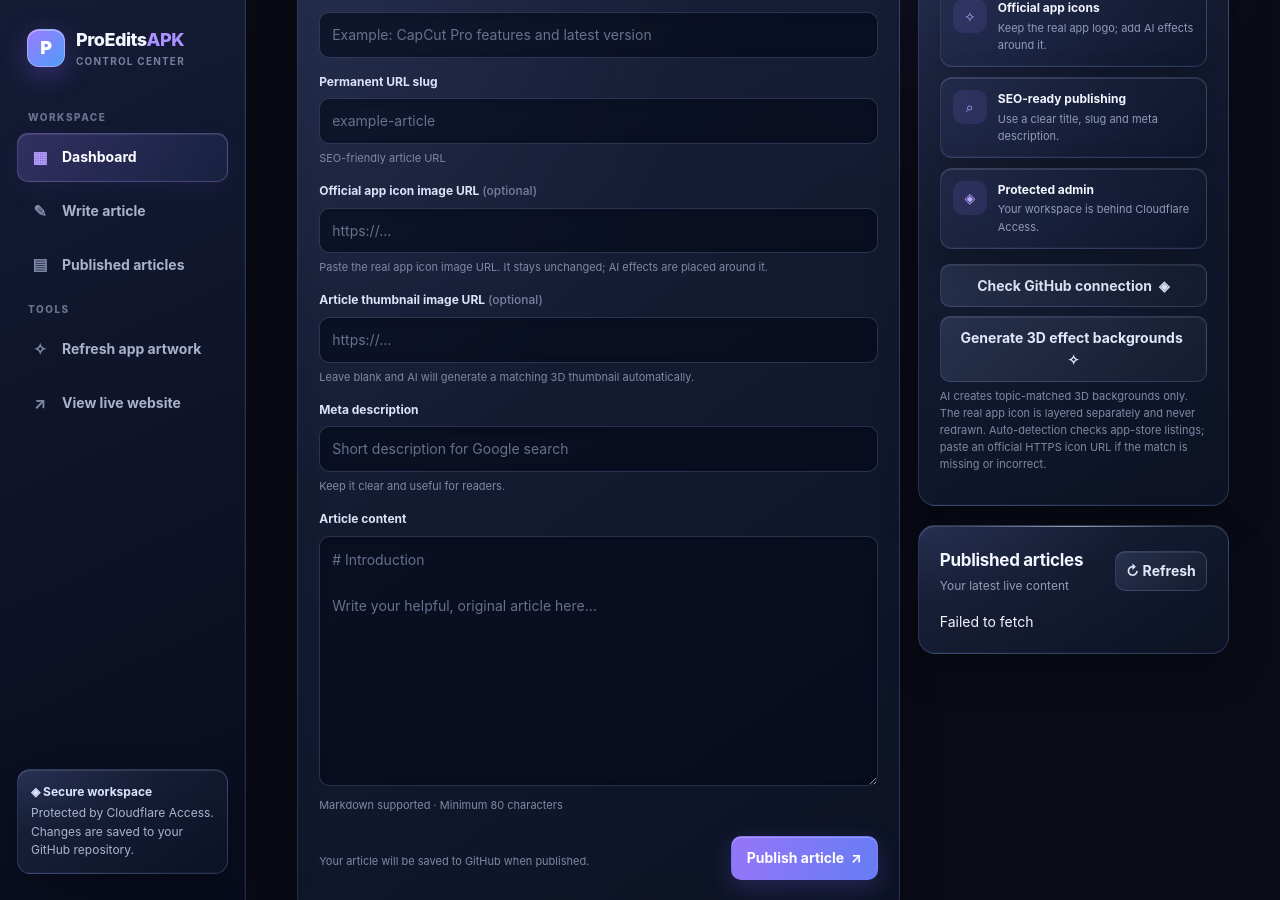
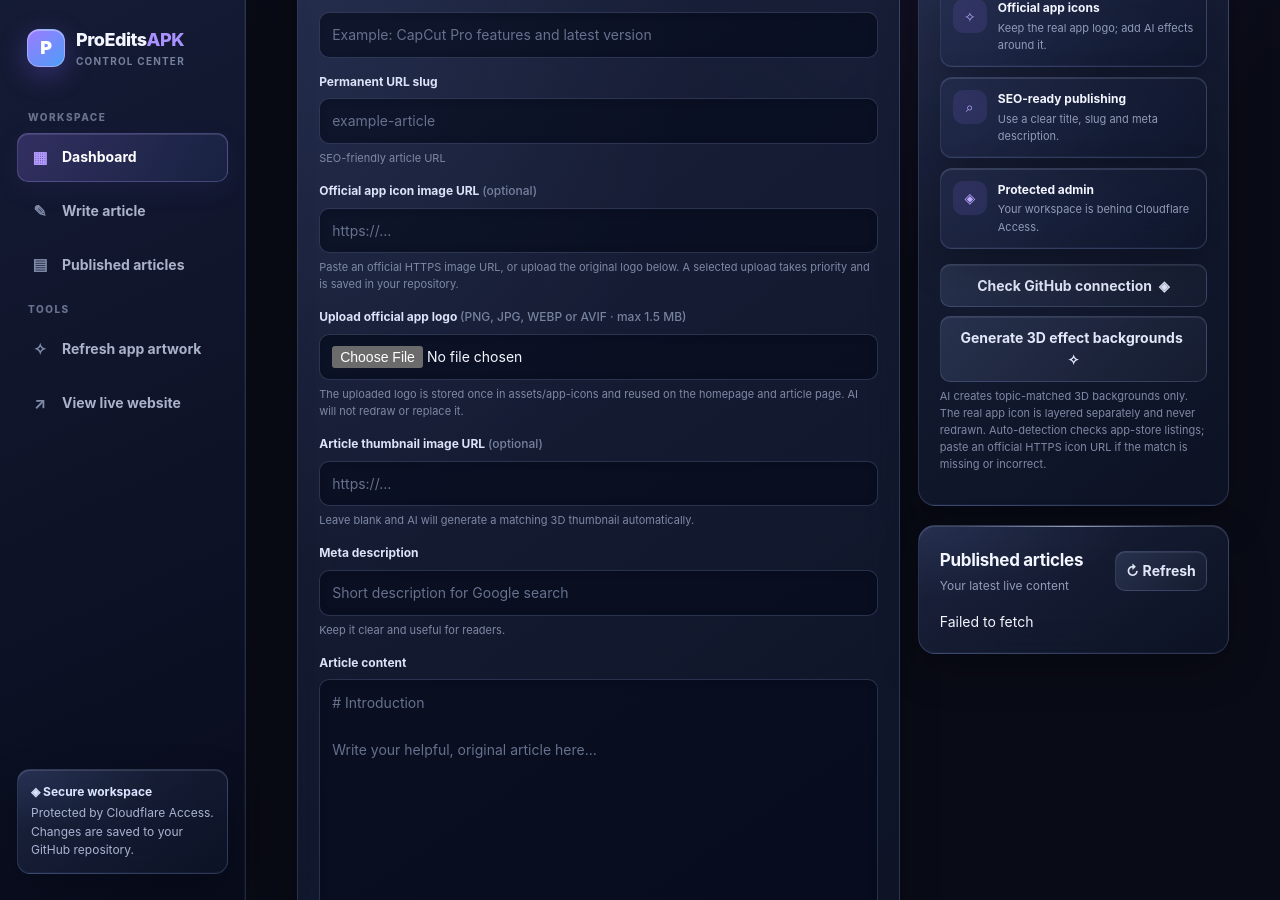
Before and after one commit to haseebaslam091-afk/proeditsapk, a Jekyll site: the page admin/index.html, which Jekyll copies as it is, in a window 1280 px wide and 900 px high, scrolled down 481 px. Built offline with Jekyll 4.4.1, drawn with Linux system fonts in a browser that asks for light colours.

Commit message:
Add admin upload field for permanent official app logos

```diff
--- a/admin/index.html
+++ b/admin/index.html
@@ -71,7 +71,8 @@
 <section class="panel" id="editor"><div class="panelhead"><div><h2>Create a new article</h2><p class="hint">Write and publish directly to ProEditsAPK.</p></div><span class="pill">MARKDOWN</span></div>
 <form id="form"><div class="field"><label for="title">Article title</label><input id="title" maxlength="160" required placeholder="Example: CapCut Pro features and latest version"></div>
 <div class="field"><label for="slug">Permanent URL slug</label><input id="slug" required placeholder="example-article"><div class="help">SEO-friendly article URL</div></div>
-<div class="field"><label for="officialIconUrl">Official app icon image URL <span style="color:#77829f;font-weight:500">(optional)</span></label><input id="officialIconUrl" type="url" placeholder="https://…"><div class="help">Paste the real app icon image URL. It stays unchanged; AI effects are placed around it.</div></div>
+<div class="field"><label for="officialIconUrl">Official app icon image URL <span style="color:#77829f;font-weight:500">(optional)</span></label><input id="officialIconUrl" type="url" placeholder="https://…"><div class="help">Paste an official HTTPS image URL, or upload the original logo below. A selected upload takes priority and is saved in your repository.</div></div>
+<div class="field"><label for="officialIconFile">Upload official app logo <span style="color:#77829f;font-weight:500">(PNG, JPG, WEBP or AVIF · max 1.5 MB)</span></label><input id="officialIconFile" type="file" accept="image/png,image/jpeg,image/webp,image/avif"><div class="help">The uploaded logo is stored once in assets/app-icons and reused on the homepage and article page. AI will not redraw or replace it.</div><div id="iconPreview" class="help" aria-live="polite"></div></div>
 <div class="field"><label for="thumbnailUrl">Article thumbnail image URL <span style="color:#77829f;font-weight:500">(optional)</span></label><input id="thumbnailUrl" type="url" placeholder="https://…"><div class="help">Leave blank and AI will generate a matching 3D thumbnail automatically.</div></div>
 <div class="field"><label for="description">Meta description</label><input id="description" maxlength="320" placeholder="Short description for Google search"><div class="help">Keep it clear and useful for readers.</div></div>
 <div class="field"><label for="content">Article content</label><textarea id="content" required placeholder="# Introduction&#10;&#10;Write your helpful, original article here..."></textarea><div class="help">Markdown supported · Minimum 80 characters</div></div>
@@ -85,9 +86,11 @@ function slugify(s){return s.toLowerCase().normalize('NFKD').replace(/[\u0300-\u
 $('title').addEventListener('input',()=>{if(!$('slug').dataset.edited)$('slug').value=slugify($('title').value)});
 $('slug').addEventListener('input',()=>{$('slug').dataset.edited='1';$('slug').value=slugify($('slug').value)});
 async function call(path,options={}){const r=await fetch('/admin/api/'+path,{...options,headers:{'content-type':'application/json',...(options.headers||{})}});const d=await r.json();if(!r.ok)throw Error(d.error||'Request failed');return d}
+async function readUploadedIcon(){const file=$('officialIconFile').files[0];if(!file)return null;const allowed=['image/png','image/jpeg','image/webp','image/avif'];if(!allowed.includes(file.type))throw Error('Choose a PNG, JPG, WEBP or AVIF logo.');if(file.size>1572864)throw Error('App logo must be smaller than 1.5 MB.');const data=await new Promise((resolve,reject)=>{const reader=new FileReader();reader.onload=()=>resolve(reader.result);reader.onerror=()=>reject(Error('Could not read the selected logo.'));reader.readAsDataURL(file)});return {mimeType:file.type,data}}
+$('officialIconFile').addEventListener('change',()=>{const file=$('officialIconFile').files[0];$('iconPreview').textContent=file?'Selected logo: '+file.name+' ('+(file.size/1024).toFixed(0)+' KB)':''});
 function escapeHtml(s){return String(s??'').replace(/[&<>"']/g,c=>({'&':'&amp;','<':'&lt;','>':'&gt;','"':'&quot;',"'":'&#39;'}[c]))}
 async function load(){const box=$('posts');box.innerHTML='<p class="hint">Loading articles…</p>';try{const d=await call('posts');const posts=d.posts.filter(p=>p.published!==false);$('totalPosts').textContent=posts.length;box.innerHTML=posts.map(p=>'<div class="article"><div><b>'+escapeHtml(p.title)+'</b><div class="help">'+escapeHtml(p.slug||'')+'</div></div><a href="/articles/'+encodeURIComponent(p.slug||slugify(p.title))+'" target="_blank" rel="noopener">Open ↗</a></div>').join('')||'<p class="hint">No published articles yet.</p>'}catch(e){box.textContent=e.message;$('totalPosts').textContent='—'}}
-$('form').addEventListener('submit',async e=>{e.preventDefault();$('publish').disabled=true;$('status').textContent='Publishing your article…';try{const d=await call('publish',{method:'POST',body:JSON.stringify({title:$('title').value,slug:$('slug').value,thumbnailUrl:$('thumbnailUrl').value,officialIconUrl:$('officialIconUrl').value,description:$('description').value,content:$('content').value})});$('status').textContent='✓ Published successfully: '+d.url;$('form').reset();$('slug').dataset.edited='';await load()}catch(err){$('status').textContent='Could not publish: '+err.message}finally{$('publish').disabled=false}});
+$('form').addEventListener('submit',async e=>{e.preventDefault();$('publish').disabled=true;$('status').textContent='Publishing your article…';try{const uploadedIcon=await readUploadedIcon();const d=await call('publish',{method:'POST',body:JSON.stringify({title:$('title').value,slug:$('slug').value,thumbnailUrl:$('thumbnailUrl').value,officialIconUrl:$('officialIconUrl').value,uploadedIcon,description:$('description').value,content:$('content').value})});$('status').textContent='✓ Published successfully: '+d.url;$('form').reset();$('slug').dataset.edited='';await load()}catch(err){$('status').textContent='Could not publish: '+err.message}finally{$('publish').disabled=false}});
 async function checkGitHub(){const b=$('githubCheck');b.disabled=true;$('status').textContent='Checking the GitHub token currently loaded by Cloudflare…';try{const d=await call('github-status');$('status').textContent='GitHub check: token '+(d.tokenConfigured?'configured':'missing')+'; identity HTTP '+d.identity.status+(d.identity.login?' ('+d.identity.login+')':'')+'; repository HTTP '+d.repository.status+(d.repository.fullName?' ('+d.repository.fullName+')':'')+'; permissions '+JSON.stringify(d.repository.permissions||{})+(d.identity.message?' — identity: '+d.identity.message:'')+(d.repository.message?' — repository: '+d.repository.message:'')+(d.repository.acceptedPermissions?' — accepted: '+d.repository.acceptedPermissions:'')+(d.repository.sso?' — SSO: '+d.repository.sso:'');}catch(e){$('status').textContent='GitHub check failed: '+e.message}finally{b.disabled=false}}
 $('githubCheck').addEventListener('click',checkGitHub);
 async function refreshIcons(){const buttons=[$('refreshIcons'),$('sideIcons')];buttons.forEach(b=>b.disabled=true);$('status').textContent='Generating themed 3D backgrounds and matching official icons (up to 10 articles per run)…';try{const d=await call('refresh-icons',{method:'POST',body:'{}'});$('status').textContent='✓ Artwork update complete: '+(d.generated||0)+' articles generated out of '+d.total+'. '+(d.message||'')+(d.missing.length?' No verified icon for: '+d.missing.join(', '):'');await load()}catch(e){$('status').textContent='Media generation failed: '+e.message}finally{buttons.forEach(b=>b.disabled=false)}}
```
